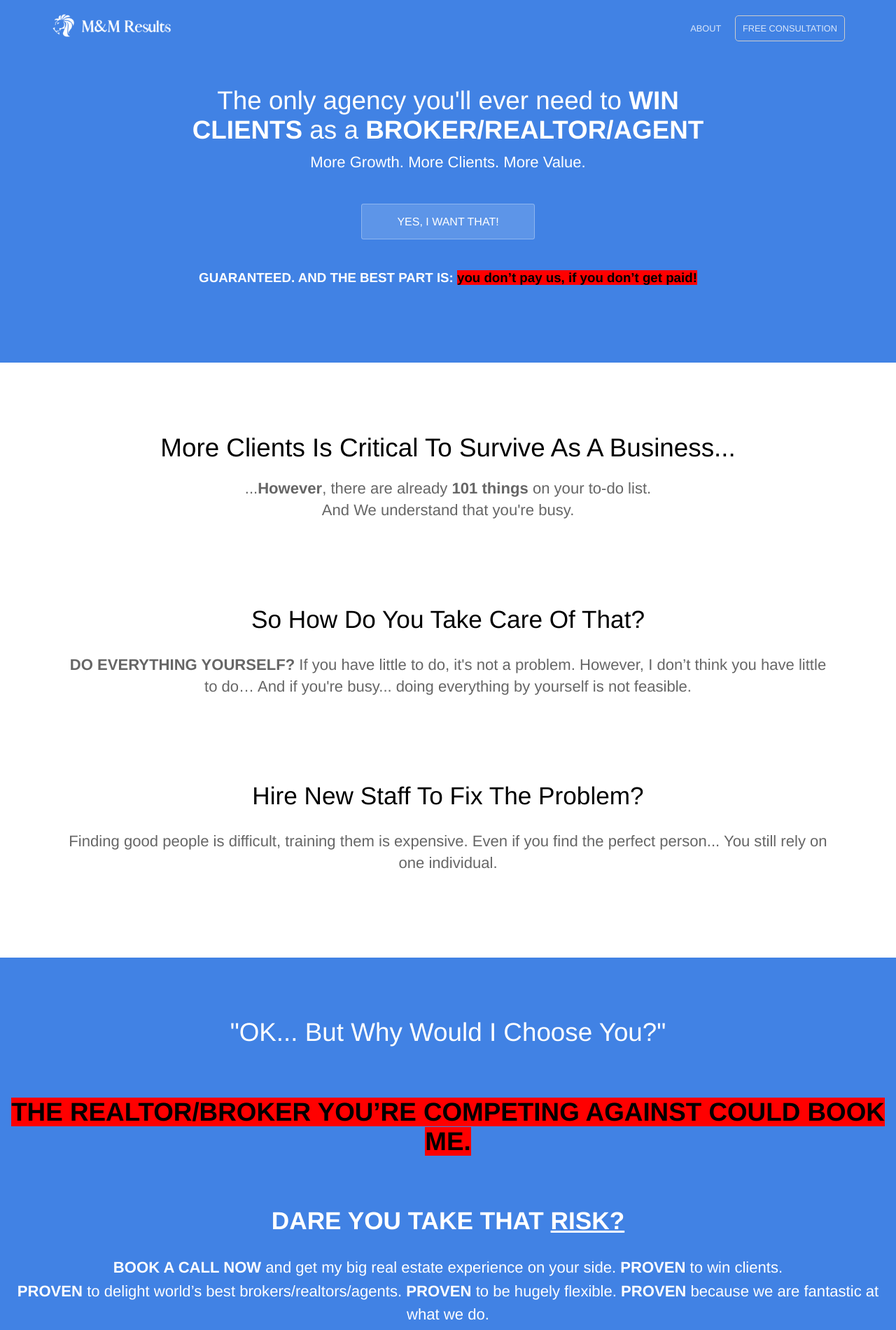
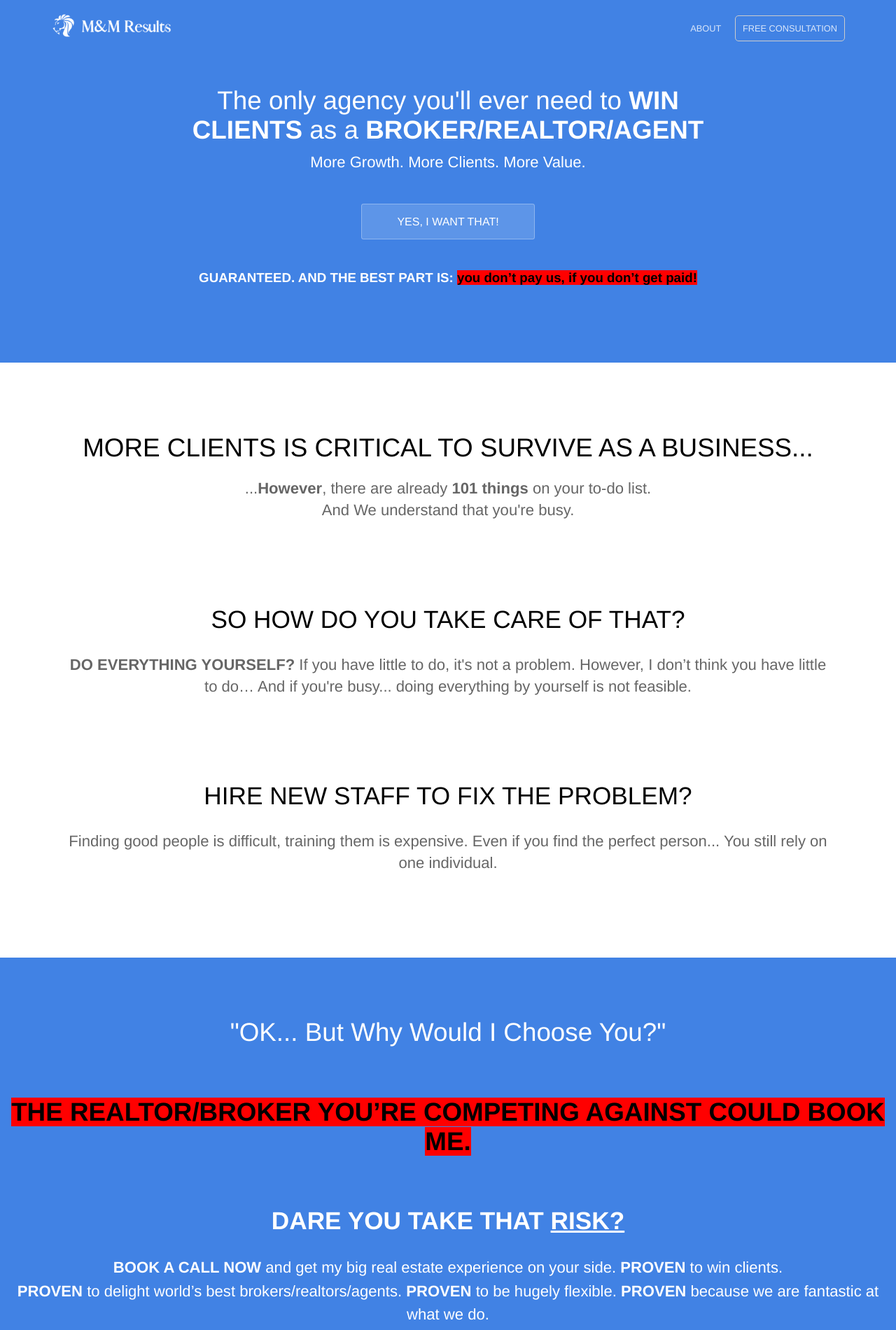
Before and after one commit to Huntinex/MMResults, a Jekyll site: the page built from index.html, in a window 1280 px wide. Shown: the top 1900 px of the page at 70% size. Built offline with Jekyll 4.4.1, drawn with Linux system fonts in a browser that asks for light colours.

Commit message:
Update index.html

```diff
--- a/index.html
+++ b/index.html
@@ -22,7 +22,7 @@
 	<center><section>
 		<div class="container center flex">
 			<div class="text editable">
-				<h1>More Clients Is Critical To Survive As A Business...</h1>
+				<h1 style="text-transform:uppercase">More Clients Is Critical To Survive As A Business...</h1>
 				<p>...<strong>However</strong>, there are already <strong>101 things</strong> on your to-do list.<br>And We understand that you're busy.</p>
 			</div>
 		</div>
@@ -30,7 +30,7 @@
 	<section>
 		<div class="container flex">
 			<div class="text editable">
-				<h2>So How Do You Take Care Of That?</h2>
+				<h2 style="text-transform:uppercase">So How Do You Take Care Of That?</h2>
 				<p><strong>DO EVERYTHING YOURSELF?</strong> If you have little to do, it's not a problem.
 However, I don’t think you have little to do… And if you're busy... doing everything by yourself is not feasible.</p>
 			</div>
@@ -39,7 +39,7 @@
 	<section>
 		<div class="container flex">
 			<div class="text editable">
-				<h2>Hire New Staff To Fix The Problem?</h2>
+				<h2 style="text-transform:uppercase">Hire New Staff To Fix The Problem?</h2>
 				<p>Finding good people is difficult, training them is expensive.
 Even if you find the perfect person... You still rely on one individual.</p>
 			</div>
```
